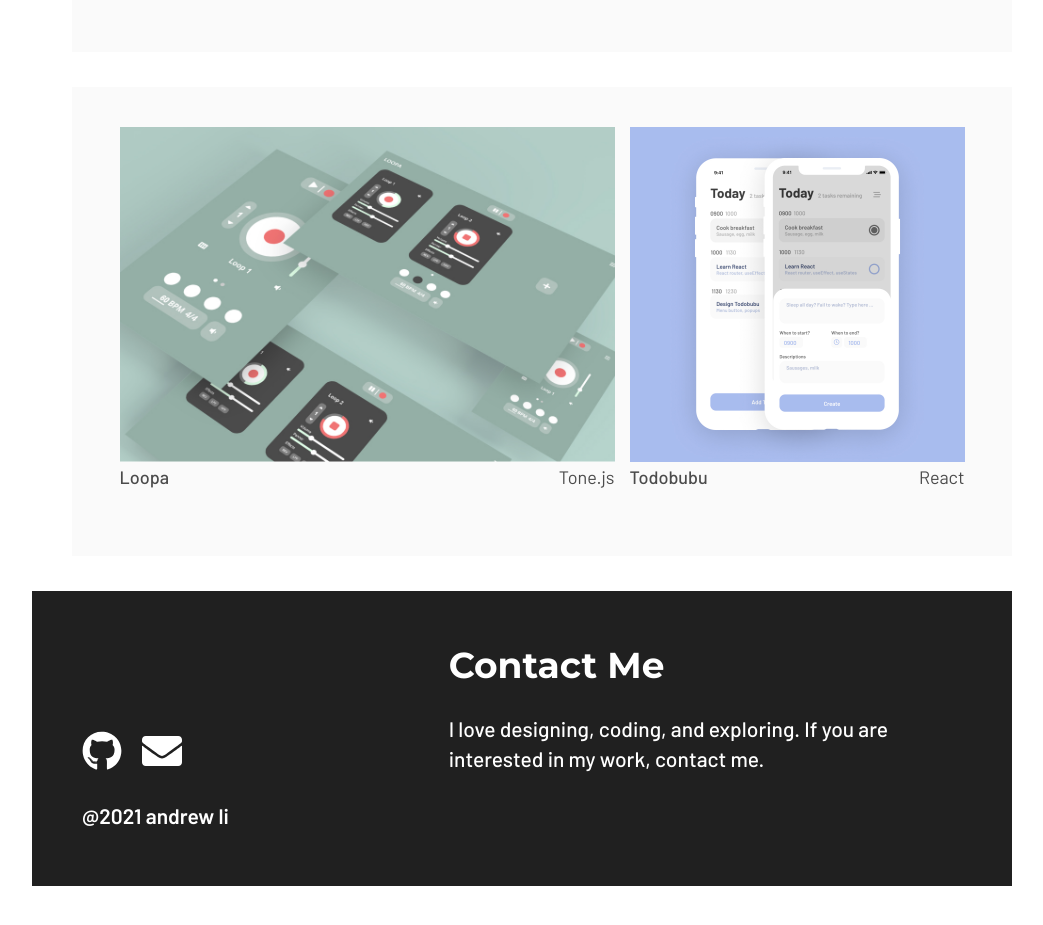
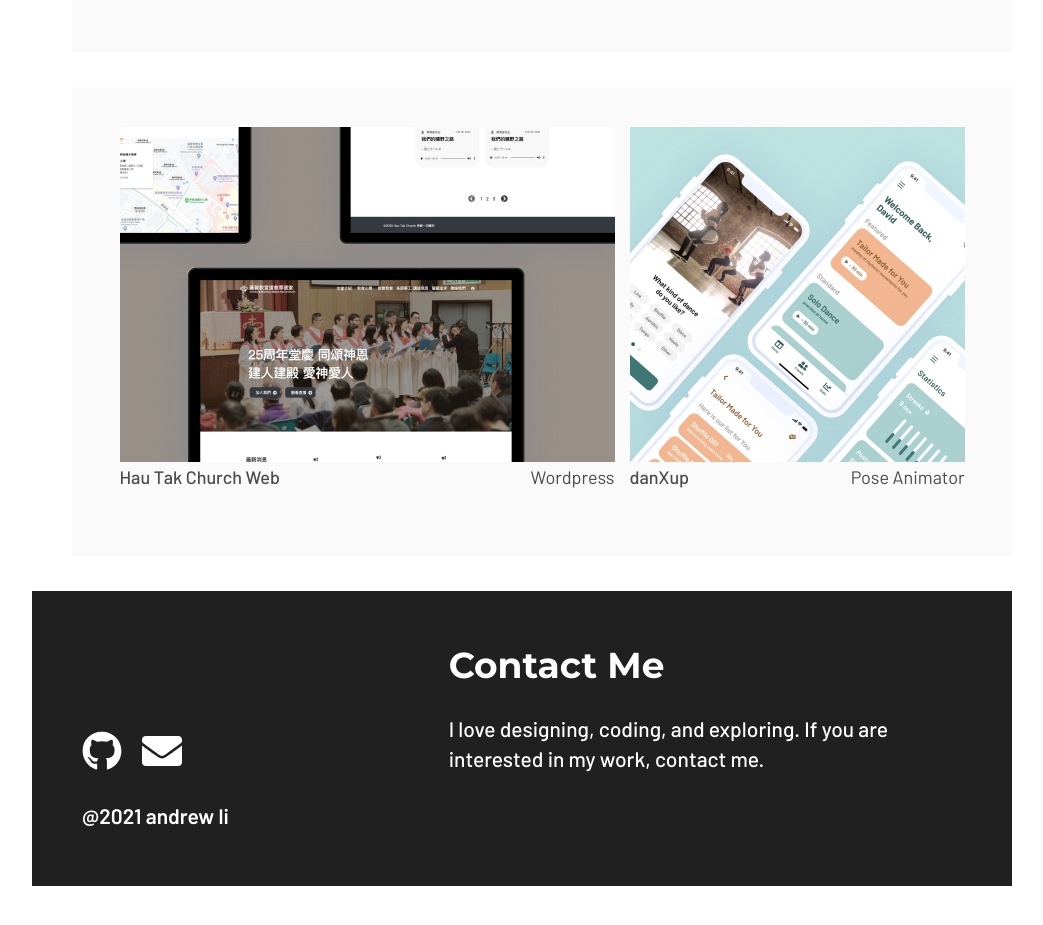
Before and after one commit to IamMrandrew/portfolio, a React (Create React App) app: page / in a window 1280 px wide. Shown: the part 1020-1945 px from the top of the page, without its empty margins (118-1161 px from the left). Built offline with nearby package versions, Linux system fonts and the light colour scheme.

Commit message:
feat: update works

```diff
--- a/src/components/Works.js
+++ b/src/components/Works.js
@@ -3,6 +3,8 @@ import Work from "./Work";
 
 import thumbTodobubu from "../img/thumb-todobubu.jpg";
 import thumbLoopa from "../img/thumb-loopa.jpg";
+import thumbHautakchurch from "../img/thumb-hautakchurch.jpg";
+import thumbDanxUp from "../img/thumb-danxup.jpg";
 
 const Works = () => {
   return (
@@ -13,8 +15,18 @@ const Works = () => {
         <Work src={thumbLoopa} wider={true} title="Loopa" desc="Tone.js" />
       </div>
       <div className="section-block">
-        <Work src={thumbLoopa} wider={true} title="Loopa" desc="Tone.js" />
-        <Work src={thumbTodobubu} wider={false} title="Todobubu" desc="React" />
+        <Work
+          src={thumbHautakchurch}
+          wider={true}
+          title="Hau Tak Church Web"
+          desc="Wordpress"
+        />
+        <Work
+          src={thumbDanxUp}
+          wider={false}
+          title="danXup"
+          desc="Pose Animator"
+        />
       </div>
     </section>
   );
```
Also changed, not shown: src/img/thumb-danxup.jpg (added), src/img/thumb-hautakchurch.jpg (added).
